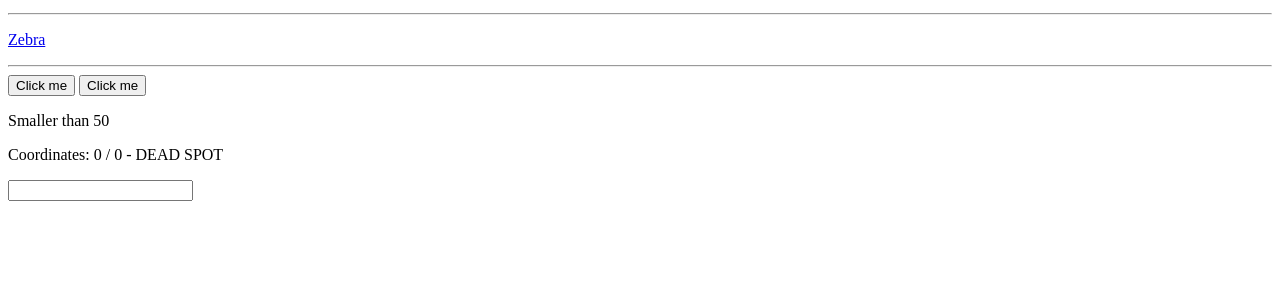
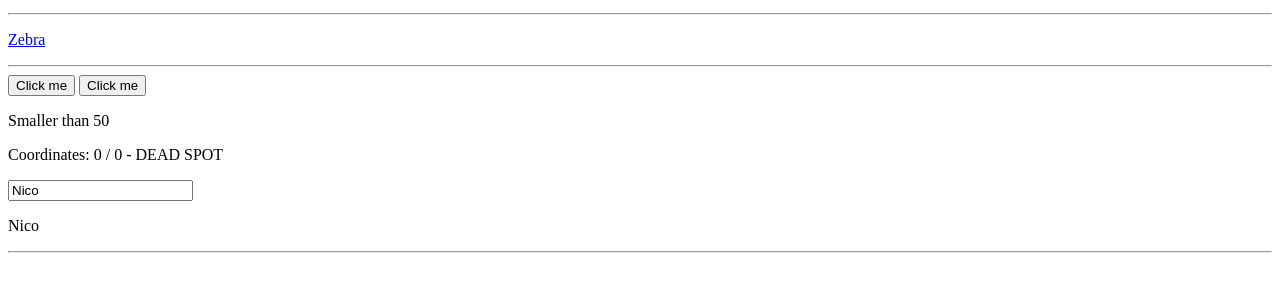
Before and after one commit to NiVanc/first-vue-app, a plain HTML site: page index.html in a window 1280 px wide. Shown: the part 101-392 px from the top of the page. Drawn offline with nearby package versions, Linux system fonts and the light colour scheme.

Commit message:
Understand two-way-binding

```diff
--- a/app.js
+++ b/app.js
@@ -6,7 +6,8 @@ new Vue({
     htmlLink: `<a href="http://zebra.be">Zebra</a>`,
     counter: 0,
     x: 0,
-    y: 0
+    y: 0,
+    name: "Nico"
   },
   methods: {
     sayHello() {
--- a/index.html
+++ b/index.html
@@ -19,7 +19,9 @@
       <p @mousemove="updateCoordinates">
         Coordinates: {{ x }} / {{ y }} - <span @mousemove.stop>DEAD SPOT</span>
       </p>
-      <input type="text" @keyup.enter="alertMe" />
+      <input type="text" @keyup.enter="alertMe" v-model="name" />
+      <p>{{ name }}</p>
+      <hr />
     </div>
 
     <script src="app.js"></script>
```
